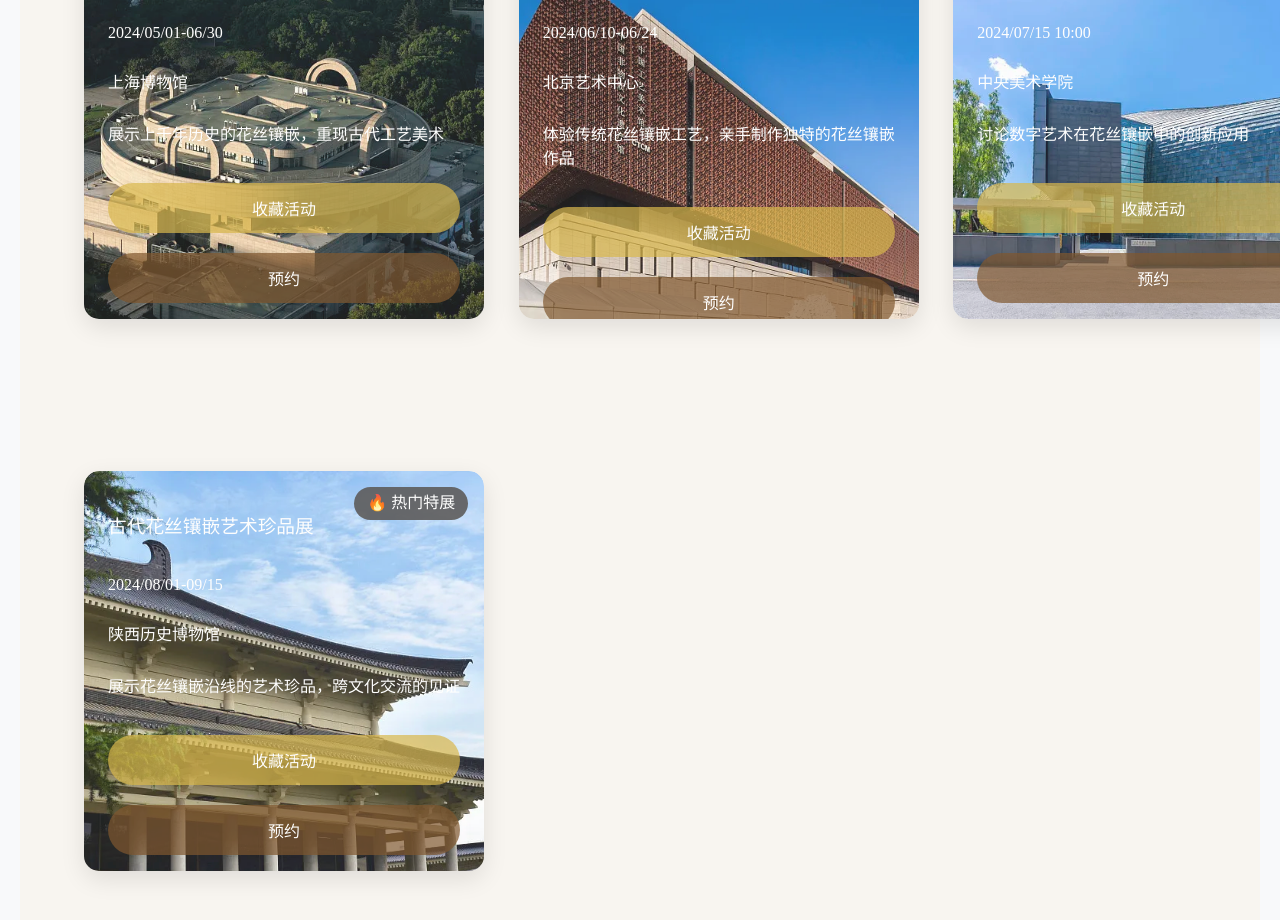
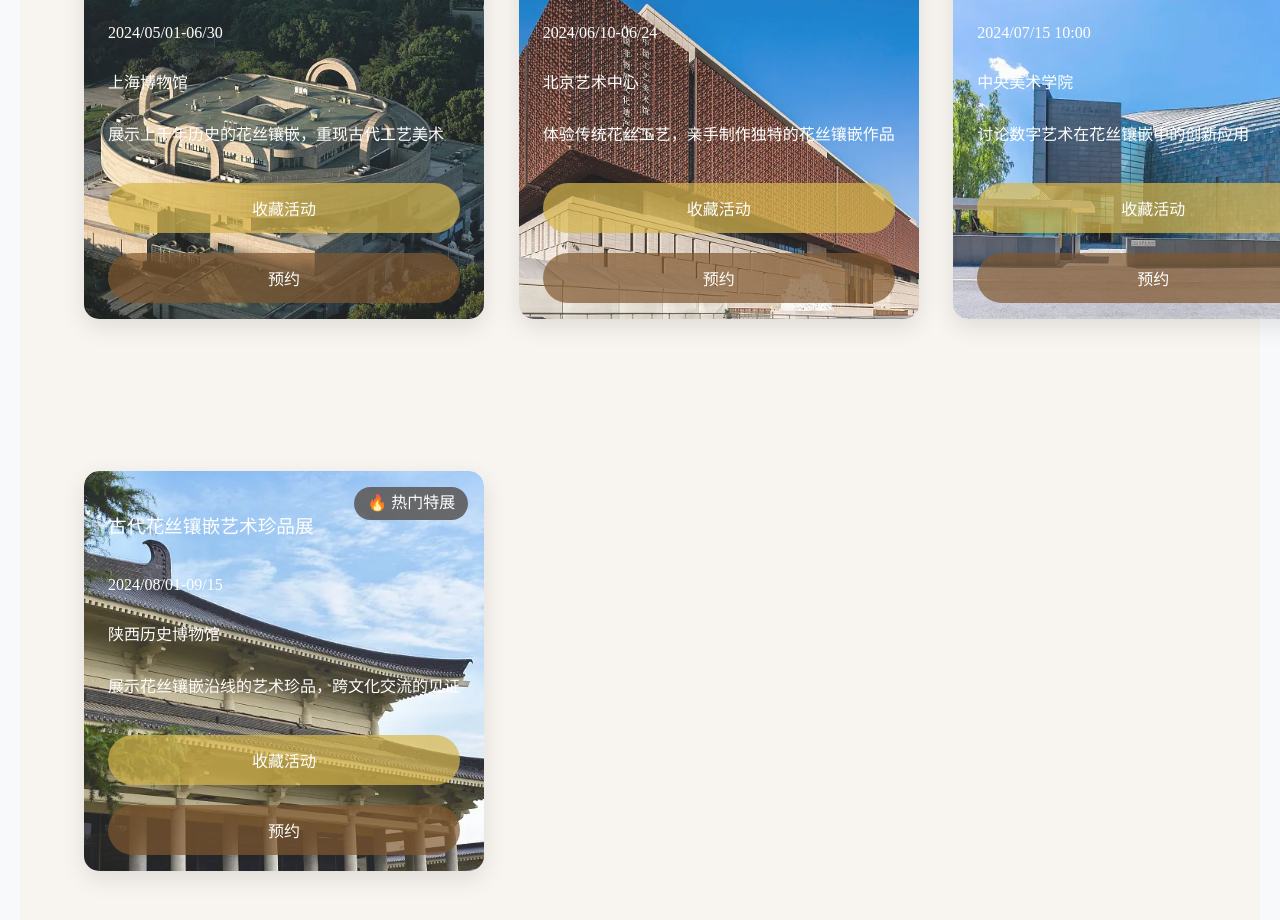
Before and after one commit to HonoraTT/Filigree-Inlaid-Metal-Art, a React (Vite) app in the folder frontend/: page /research in a window 1280 px wide. Shown: the part 980-1900 px from the top of the page. Built offline with nearby package versions, Linux system fonts and the light colour scheme; a web font is replaced by a local one.

Commit message:
有关活动界面布局问题

```diff
--- a/frontend/src/pages/Research.jsx
+++ b/frontend/src/pages/Research.jsx
@@ -74,7 +74,7 @@ const newsData = [
     title: '花丝镶嵌工艺体验工坊',
     date: '2024/06/10-06/24',
     location: '北京艺术中心',
-    highlight: '体验传统花丝镶嵌工艺，亲手制作独特的花丝镶嵌作品',
+    highlight: '体验传统花丝工艺，亲手制作独特的花丝镶嵌作品',
     image: '/images/有关动态背景图/工艺美术馆2.png',
     style: {
       backgroundImage: 'url(/images/workshop2.jpg)',
```
